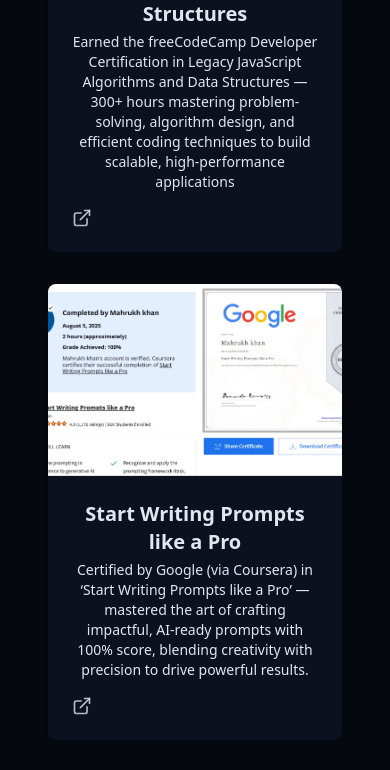
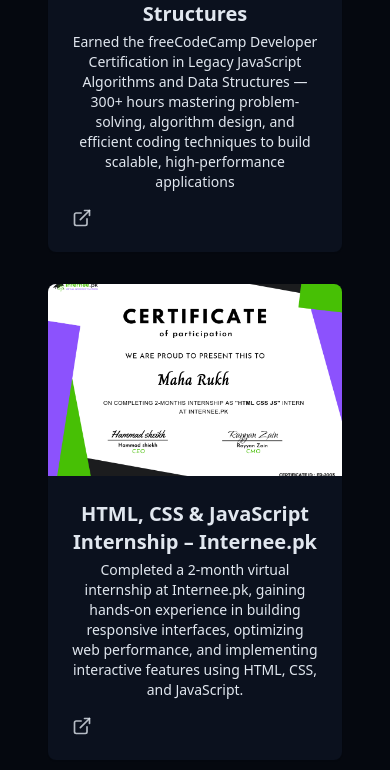
Before and after one commit to CODEWITHMAHA/MyPersonalPortfolioWebsite, a React (Vite) app: page / in a window 390 px wide. Shown: the part 7984-8754 px from the top of the page. Built offline with nearby package versions, Linux system fonts and the light colour scheme.

Commit message:
final changes

```diff
--- a/src/components/Certifications.jsx
+++ b/src/components/Certifications.jsx
@@ -13,6 +13,15 @@ const Certificates = [
   },
   {
     id: 2,
+    title: "HTML, CSS & JavaScript Internship – Internee.pk",
+    image: "/ProjectsImgs/internshipcertificate.png",
+    description:
+      "Completed a 2-month virtual internship at Internee.pk, gaining hands-on experience in building responsive interfaces, optimizing web performance, and implementing interactive features using HTML, CSS, and JavaScript.",
+    demoUrl:
+      "https://www.linkedin.com/posts/mahrukh-khan-195668236_internship-webdevelopment-learningexperience-activity-7250054611028303876-Xsk8?utm_source=share&utm_medium=member_desktop&rcm=ACoAADrUhQEBKmV0c7jUaVaKD6Jcj16Ph8fEgKc",
+  },
+  {
+    id: 3,
     title: "Start Writing Prompts like a Pro",
     description:
       "Certified by Google (via Coursera) in ‘Start Writing Prompts like a Pro’ — mastered the art of crafting impactful, AI-ready prompts with 100% score, blending creativity with precision to drive powerful results.",
@@ -21,7 +30,7 @@ const Certificates = [
       "https://www.coursera.org/account/accomplishments/verify/6LVCB8KVKH8O",
   },
   {
-    id: 3,
+    id: 4,
     title: "Front End Development - CSS",
     image: "/ProjectsImgs/frontend.png",
     description:
@@ -42,7 +51,7 @@ const Certifications = () => {
           algorithms to designing stunning interfaces, every badge tells a story
           of innovation and expertise
         </p>
-        <div className="grid grid-cols-1 md:grid-cols-2 lg:grid-cols-3 gap-8">
+        <div className="grid grid-cols-1 md:grid-cols-2 lg:grid-cols-2 gap-8">
           {Certificates.map((Certificate) => (
             <div
               key={Certificate.id}
```
Also changed, not shown: public/ProjectsImgs/internshipcertificate.png (added), 1 other file (tests, documents, lock files or other folders).
